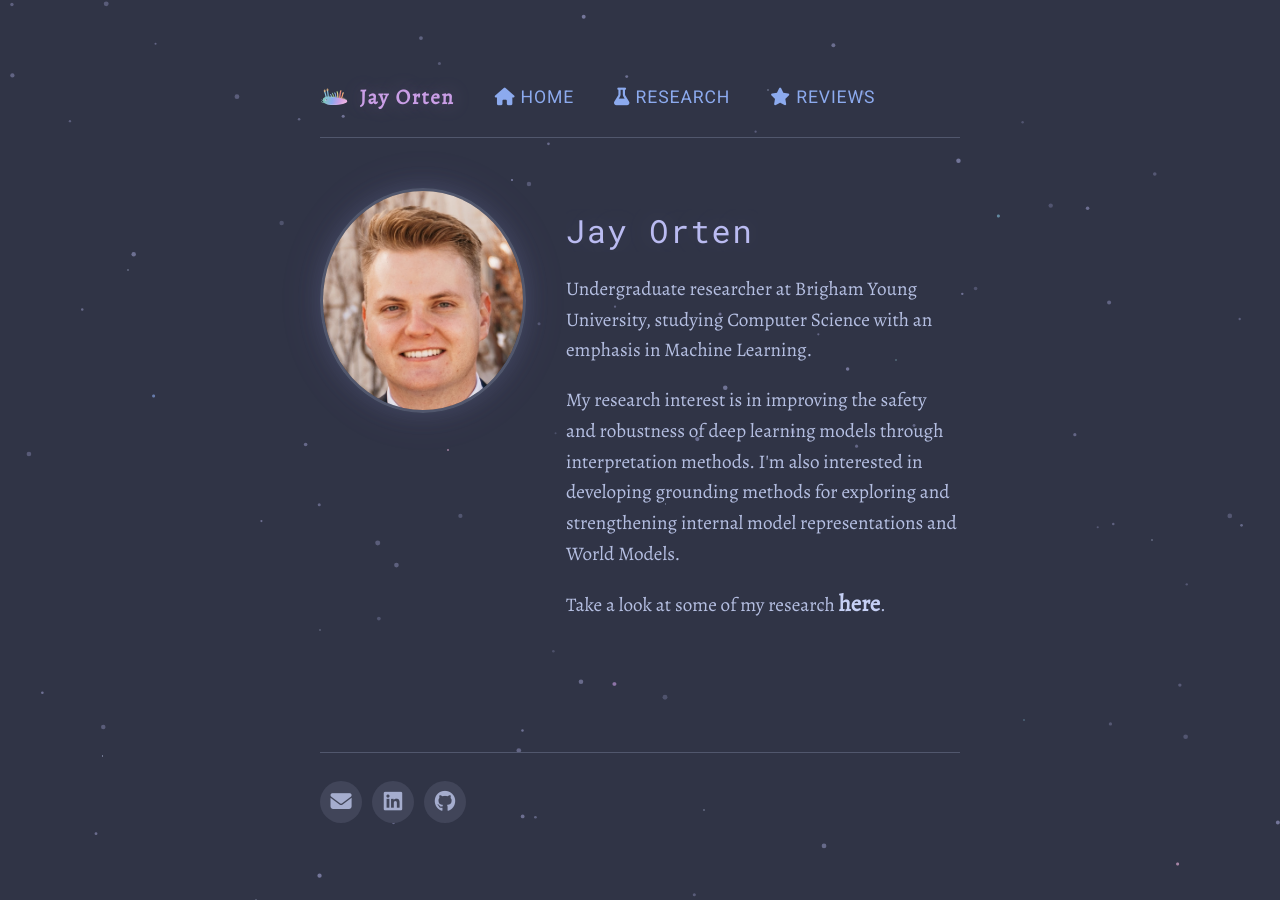
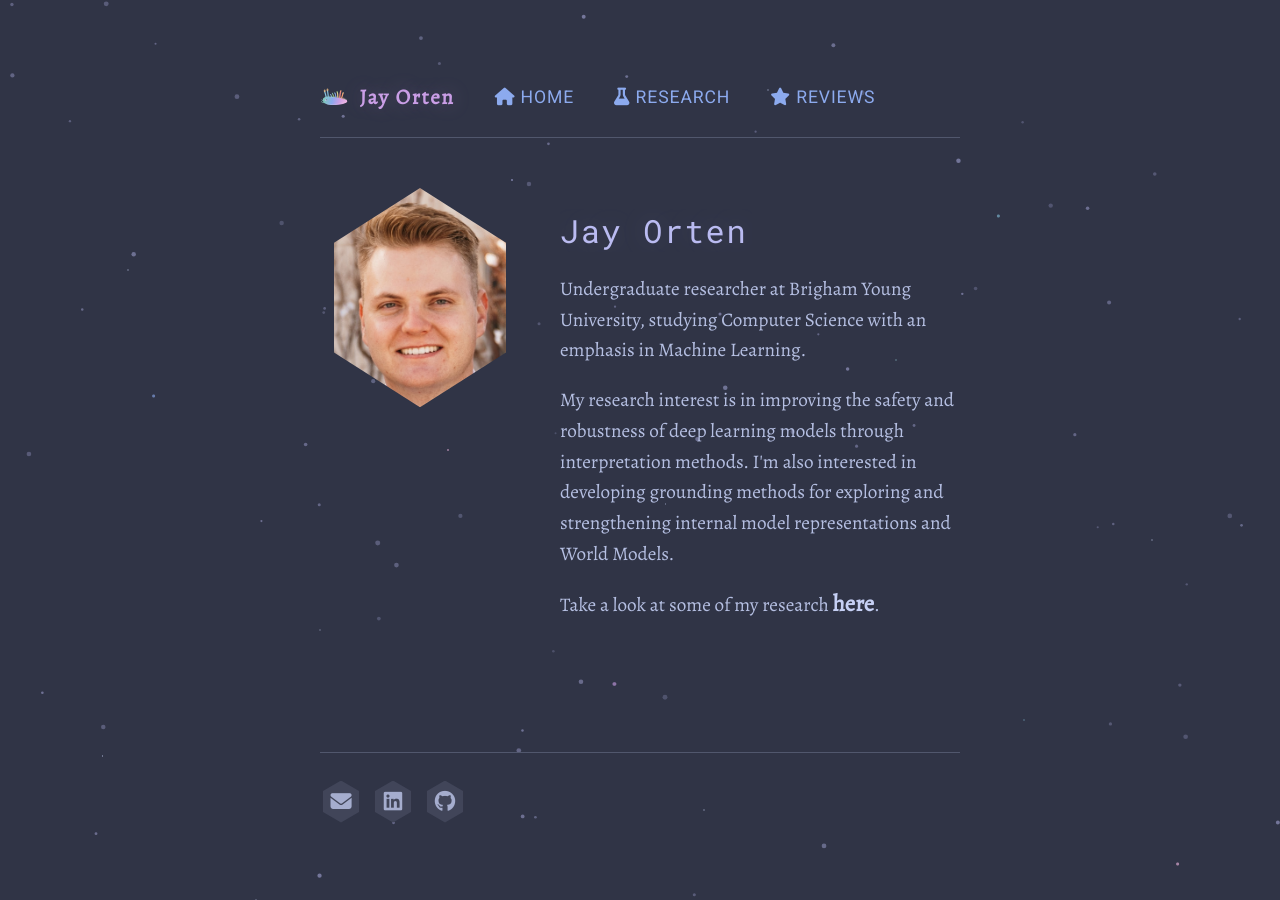
Before and after one commit to JayOrten/jayorten.github.io, a Jekyll site: the page built from index.html, in a window 1280 px wide. Built offline with Jekyll 4.4.1, drawn with Linux system fonts in a browser that asks for light colours.

Commit message:
restyle site with geometric aesthetic: hexagonal clip-paths, sharp corners, angular hovers
Co-Authored-By: Claude Opus 4.6 <noreply@anthropic.com>

```diff
--- a/css/styles.css
+++ b/css/styles.css
@@ -233,8 +233,8 @@ li {
 
 /* ===== Profile Image ===== */
 .profile {
-    border-radius: 50%;
-    border: 3px solid var(--surface1);
+    clip-path: polygon(50% 0%, 93% 25%, 93% 75%, 50% 100%, 7% 75%, 7% 25%);
+    border: none;
     box-shadow: 0 0 25px rgba(140, 170, 238, 0.15), 0 0 50px rgba(202, 158, 230, 0.08);
     transition: box-shadow 0.3s ease, border-color 0.3s ease, transform 0.15s ease;
     will-change: transform;
@@ -279,7 +279,7 @@ footer a {
     justify-content: center;
     width: 42px;
     height: 42px;
-    border-radius: 50%;
+    clip-path: polygon(50% 0%, 93% 25%, 93% 75%, 50% 100%, 7% 75%, 7% 25%);
     background: var(--surface0);
     color: var(--subtext0);
     font-size: 1.2em;
@@ -290,7 +290,7 @@ footer a:hover {
     background: var(--surface1);
     color: var(--blue);
     box-shadow: 0 0 15px rgba(140, 170, 238, 0.3);
-    transform: translateY(-2px);
+    transform: translate(-2px, -2px);
 }
 
 footer a i {
@@ -308,7 +308,7 @@ ul.posts li {
     list-style: none;
     padding: 12px 16px;
     margin-bottom: 8px;
-    border-radius: 8px;
+    border-radius: 2px;
     border: 1px solid transparent;
     transition: background 0.2s ease, border-color 0.2s ease;
 }
@@ -331,7 +331,7 @@ ul.posts li span {
 
 .post img {
     max-width: 100%;
-    border-radius: 8px;
+    border-radius: 2px;
     border: 1px solid var(--surface1);
 }
 
@@ -393,7 +393,7 @@ code {
     background: var(--mantle);
     color: var(--peach);
     padding: 2px 6px;
-    border-radius: 4px;
+    border-radius: 2px;
     font-family: 'Roboto Mono', monospace;
     font-size: 0.9em;
 }
@@ -401,7 +401,7 @@ code {
 pre {
     background: var(--mantle);
     border: 1px solid var(--surface0);
-    border-radius: 8px;
+    border-radius: 2px;
     padding: 16px;
     overflow-x: auto;
 }
@@ -418,7 +418,7 @@ blockquote {
     padding: 8px 20px;
     color: var(--subtext0);
     background: rgba(65, 69, 89, 0.3);
-    border-radius: 0 8px 8px 0;
+    border-radius: 0;
 }
 
 /* ===== Horizontal Rule ===== */
@@ -446,7 +446,7 @@ hr {
 
 ::-webkit-scrollbar-thumb {
     background: var(--surface1);
-    border-radius: 4px;
+    border-radius: 0;
 }
 
 ::-webkit-scrollbar-thumb:hover {
@@ -486,7 +486,7 @@ hr {
 .bento-card {
     display: block;
     padding: 24px;
-    border-radius: 12px;
+    border-radius: 2px;
     background: var(--surface0);
     border: 1px solid var(--surface1);
     text-decoration: none;
@@ -496,7 +496,7 @@ hr {
 .bento-card:hover {
     border-color: var(--blue);
     box-shadow: 0 0 20px rgba(140, 170, 238, 0.15);
-    transform: translateY(-3px);
+    transform: translate(-2px, -2px);
     text-decoration: none;
     color: var(--text);
 }
@@ -540,7 +540,7 @@ hr {
     font-family: 'Roboto Mono', monospace;
     font-size: 0.7em;
     padding: 3px 10px;
-    border-radius: 20px;
+    border-radius: 2px;
     background: var(--surface1);
     color: var(--mauve);
     letter-spacing: 0.05em;
```
